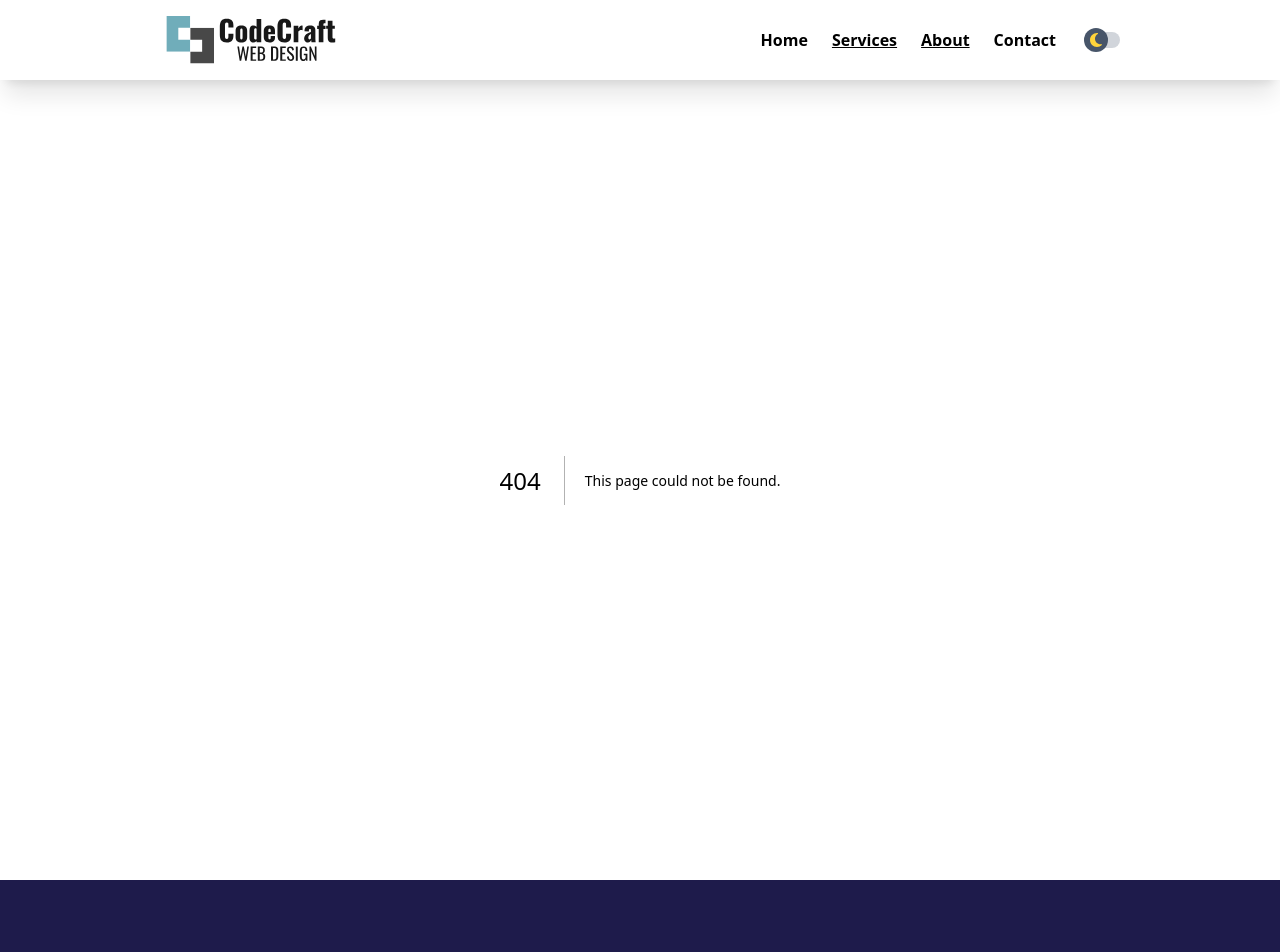
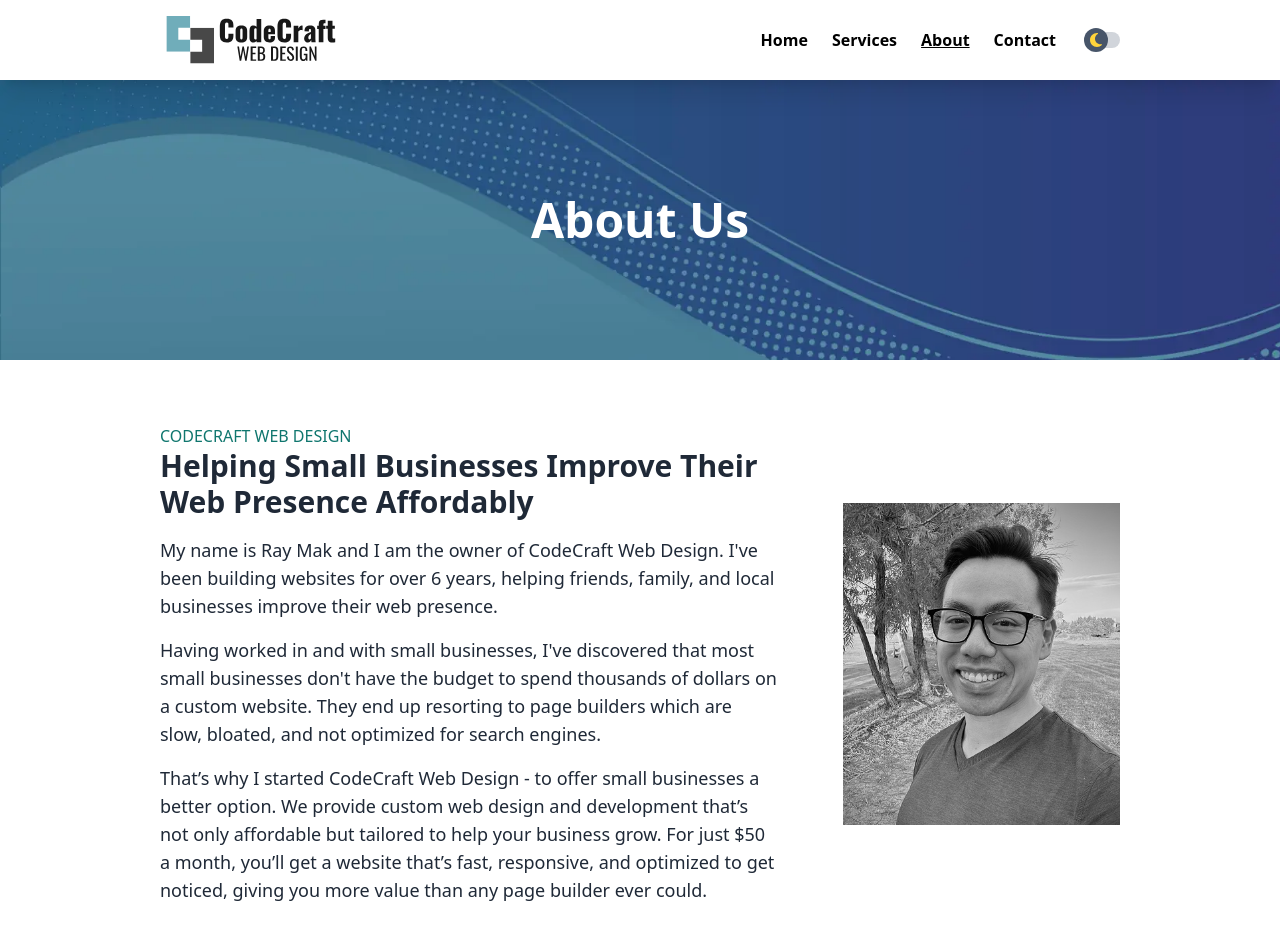
Before and after one commit to ray-mak/codecraft, a Next.js app: page /about in a window 1280 px wide. Before the commit this address had no page. Shown: the top 952 px of the page. Built offline with nearby package versions, Linux system fonts and the light colour scheme.

Commit message:
Create about page

```diff
--- /dev/null
+++ b/src/app/about/page.tsx
@@ -0,0 +1,65 @@
+import ContactForm from "@/components/ContactForm"
+import Image from "next/image"
+
+const AboutPage = () => {
+  return (
+    <div>
+      <div className="flex flex-col">
+        <div className="flex flex-col items-center justify-center">
+          <div className="banner text-white flex items-center justify-center">
+            <h1 className="text-3xl md:text-4xl lg:text-5xl font-bold">
+              About Us
+            </h1>
+          </div>
+          <div className=" w-full md:w-5/6 lg:w-3/4 lg:max-w-6xl grid grid-cols-1 lg:grid-cols-3 gap-16 p-4 md:p-0 my-16">
+            <div className="flex flex-col justify-center lg:col-span-2">
+              <h2 className="text-teal-700 dark:text-teal-400 font-medium">
+                CODECRAFT WEB DESIGN
+              </h2>
+              <p className="text-3xl font-bold text-gray-800 dark:text-gray-200">
+                Helping Small Businesses Improve Their Web Presence Affordably
+              </p>
+              <p className="text-lg text-gray-800 dark:text-gray-200 mt-4">
+                My name is Ray Mak and I am the owner of CodeCraft Web Design. I
+                {"'"}ve been building websites for over 6 years, helping
+                friends, family, and local businesses improve their web
+                presence.
+              </p>
+              <p className="text-lg text-gray-800 dark:text-gray-200 mt-4">
+                Having worked in and with small businesses, I{"'"}ve discovered
+                that most small businesses don{"'"}t have the budget to spend
+                thousands of dollars on a custom website. They end up resorting
+                to page builders which are slow, bloated, and not optimized for
+                search engines.
+              </p>
+              <p className="text-lg text-gray-800 dark:text-gray-200 mt-4">
+                That{"’"}s why I started CodeCraft Web Design - to offer small
+                businesses a better option. We provide custom web design and
+                development that{"’"}s not only affordable but tailored to help
+                your business grow. For just $50 a month, you{"’"}ll get a
+                website that{"’"}s fast, responsive, and optimized to get
+                noticed, giving you more value than any page builder ever could.
+              </p>
+            </div>
+            <div className="flex items-center justify-center px-12 lg:px-0">
+              <Image
+                src="/images/profile-img.jpg"
+                width={500}
+                height={500}
+                alt="picture of Ray Mak"
+              />
+            </div>
+          </div>
+        </div>
+        <div id="contact" className="my-16 flex justify-center">
+          <div className="w-full md:w-5/6 lg:w-3/4 lg:max-w-4xl">
+            <h2 className="text-4xl font-bold text-center mb-6">Contact Us</h2>
+            <ContactForm />
+          </div>
+        </div>
+      </div>
+    </div>
+  )
+}
+
+export default AboutPage
--- a/src/app/page.tsx
+++ b/src/app/page.tsx
@@ -14,9 +14,11 @@
       <FeaturesSection />
       <WhatWeDoSection />
       <WhoWeAre />
-      <div id="contact" className="my-16">
-        <h2 className="text-4xl font-bold text-center mb-6">Contact Us</h2>
-        <ContactForm />
+      <div id="contact" className="my-16 flex justify-center">
+        <div className="w-full md:w-5/6 lg:w-3/4 lg:max-w-4xl">
+          <h2 className="text-4xl font-bold text-center mb-6">Contact Us</h2>
+          <ContactForm />
+        </div>
       </div>
     </div>
   )
--- a/src/components/HamburgerMenu.tsx
+++ b/src/components/HamburgerMenu.tsx
@@ -42,7 +42,7 @@
         <Link
           href="/services"
           className={` font-semibold text-darkIndigo dark:text-lightGray transition-colors duration-300  ${
-            pathname === "/about" ? "underline" : ""
+            pathname === "/services" ? "underline" : ""
           }`}
           onClick={closeHamburger}
         >
```
